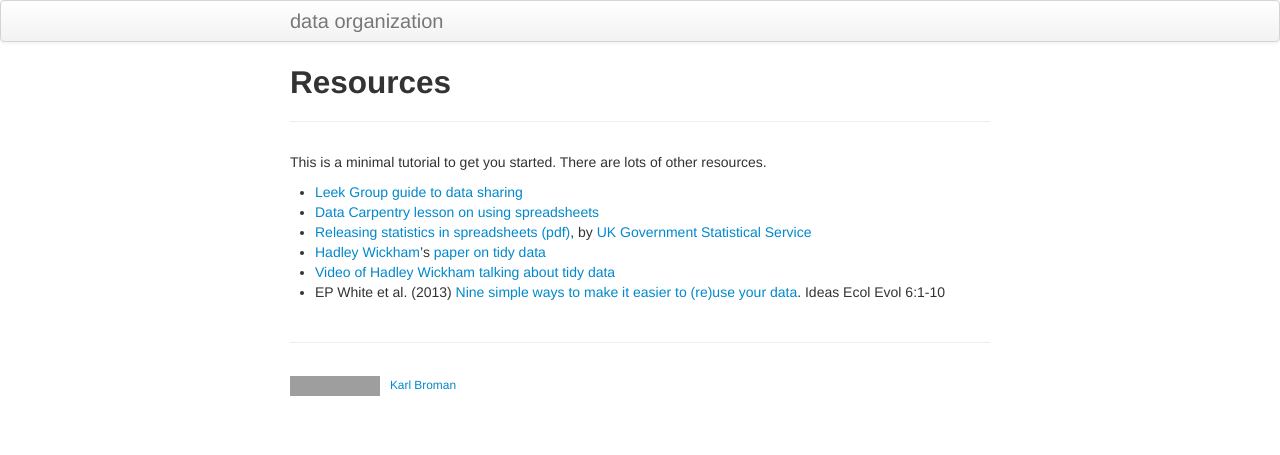
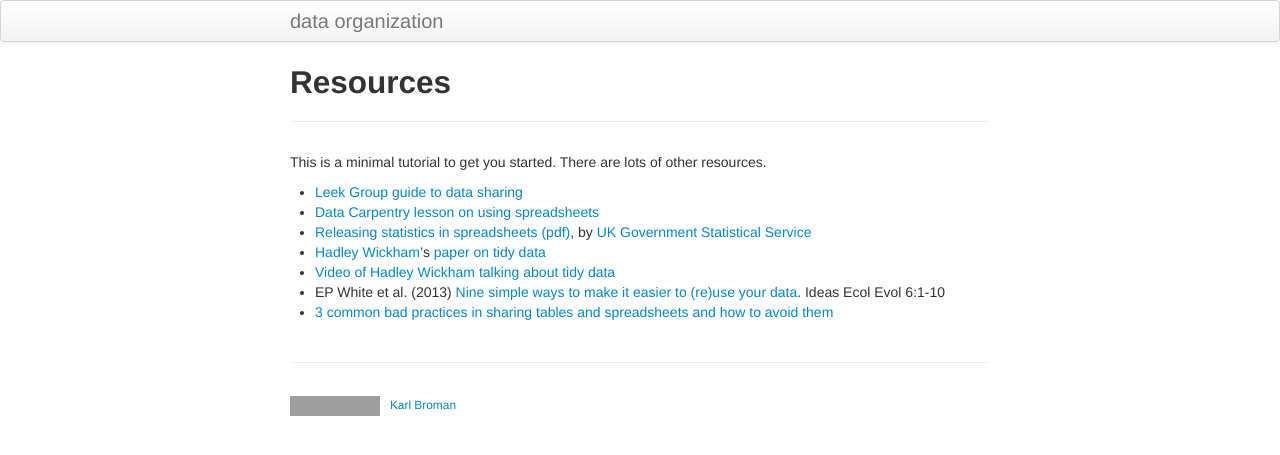
Before and after one commit to kbroman/dataorg, a Jekyll site: the page built from pages/resources.md, in a window 1280 px wide. Shown: the top 455 px of the page. Built offline with Jekyll 4.4.1, drawn with Linux system fonts in a browser that asks for light colours; grey boxes are pictures that could not be loaded.

Commit message:
Add link to resources page

```diff
--- a/pages/resources.md
+++ b/pages/resources.md
@@ -16,3 +16,4 @@ other resources.
 - EP White et al. (2013)
   [Nine simple ways to make it easier to (re)use your data](http://library.queensu.ca/ojs/index.php/IEE/article/view/4608/4898).
   Ideas Ecol Evol 6:1-10
+- [3 common bad practices in sharing tables and spreadsheets and how to avoid them](http://luisdva.github.io/pls-don't-do-this/)
```
